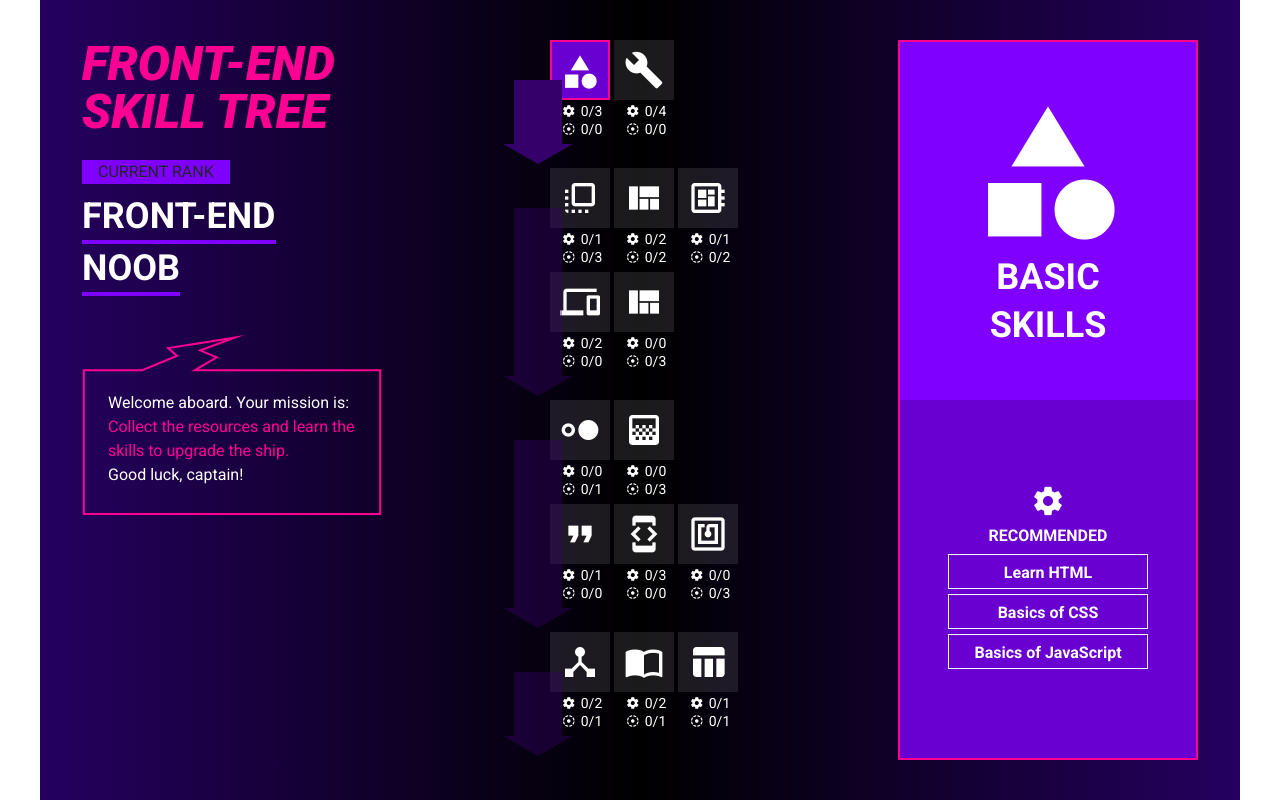
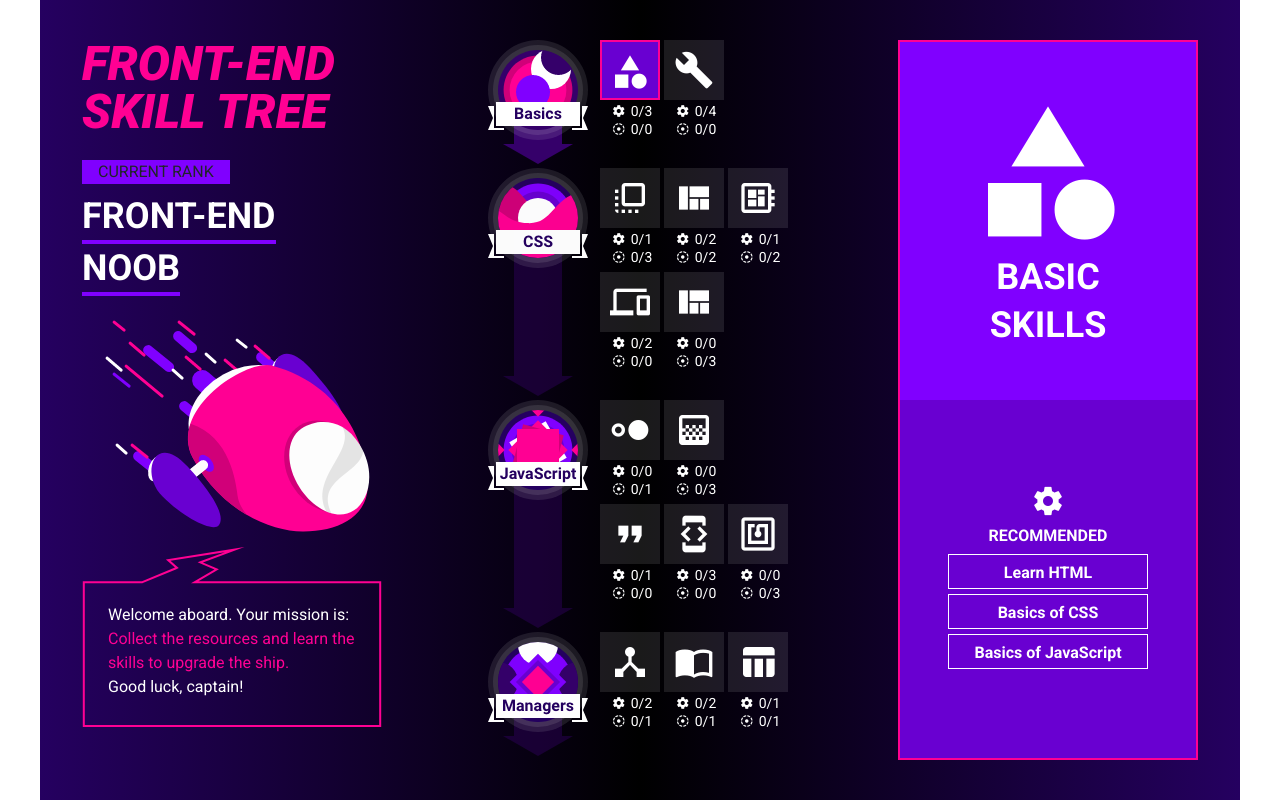
Before and after one commit to 00qage/No9.-Skill-Tree, a website: page index.html in a window 1280 px wide. Drawn offline with nearby package versions, Linux system fonts and the light colour scheme; the site is published under a folder, as on GitHub Pages, so addresses that start at the root find nothing.

Commit message:
edit link3

```diff
--- a/index.html
+++ b/index.html
@@ -27,7 +27,7 @@
                 <br>
                 <div class="subtitle-title2">NOOB</div>
             </div>
-            <img src="/images/img-ship-noob.png" alt="">
+            <img src="./images/img-ship-noob.png" alt="">
             <br>
             <div class="header-message">
                 <svg width=300 height="182" fill="#FF0093">
@@ -44,7 +44,7 @@
         <section class="skill">
             <div class="step d-flex">
                 <div class="progress-icon active">
-                    <img src="/images/img-planet-basics.png" alt="">
+                    <img src="./images/img-planet-basics.png" alt="">
                 </div>
                 <ul class="list d-flex">
                     <li class="d-flex flex-column align-items-center">
@@ -89,7 +89,7 @@
             </div>
             <div class="step d-flex">
                 <div class="progress-icon">
-                    <img src="/images/img-planet-css.png" alt="">
+                    <img src="./images/img-planet-css.png" alt="">
                 </div>
                 <div class="d-flex flex-column">
                     <ul class="list d-flex ">
@@ -195,7 +195,7 @@
             </div>
             <div class="step d-flex">
                 <div class="progress-icon">
-                    <img src="/images/img-planet-js.png" alt="">
+                    <img src="./images/img-planet-js.png" alt="">
                 </div>
                 <div class="d-flex flex-column">
                     <ul class="list d-flex ">
@@ -303,7 +303,7 @@
             </div>
             <div class="step d-flex">
                 <div class="progress-icon">
-                    <img src="/images/img-planet-managers.png" alt="">
+                    <img src="./images/img-planet-managers.png" alt="">
                 </div>
                 <div class="d-flex flex-column">
                     <ul class="list d-flex ">
```
